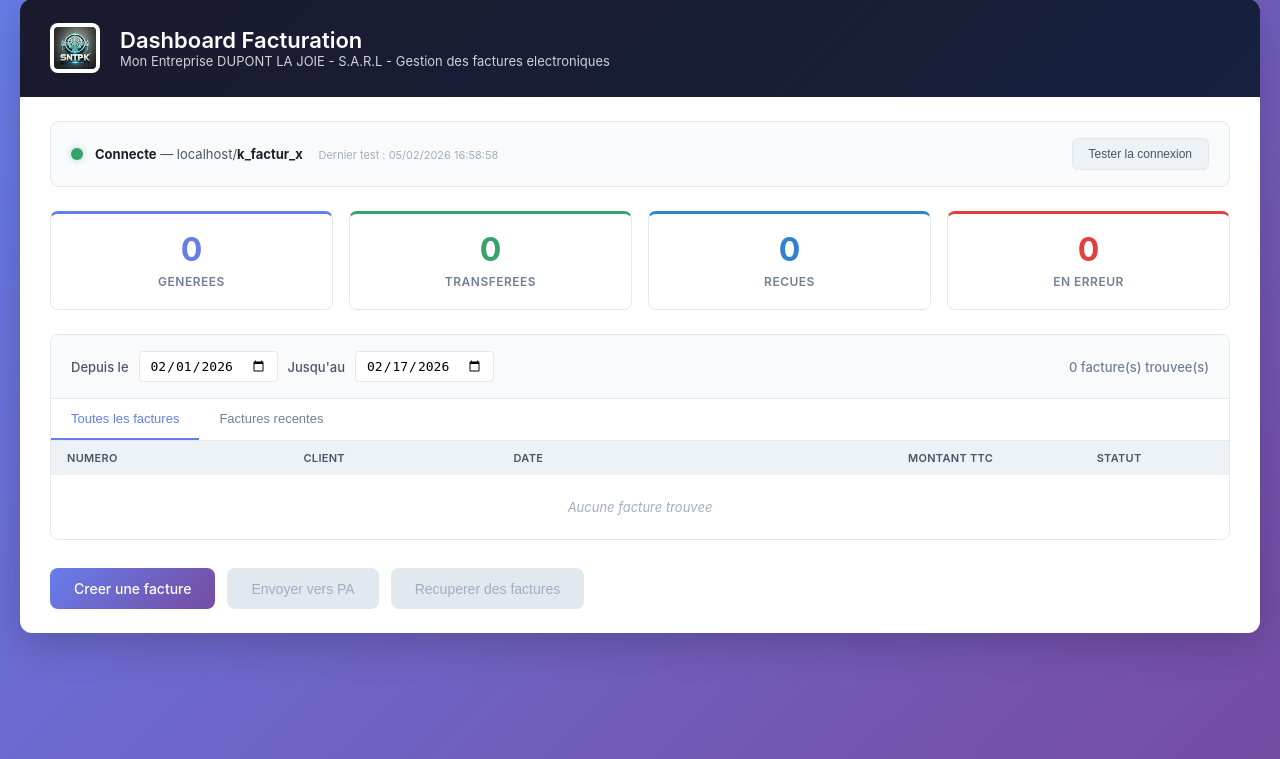
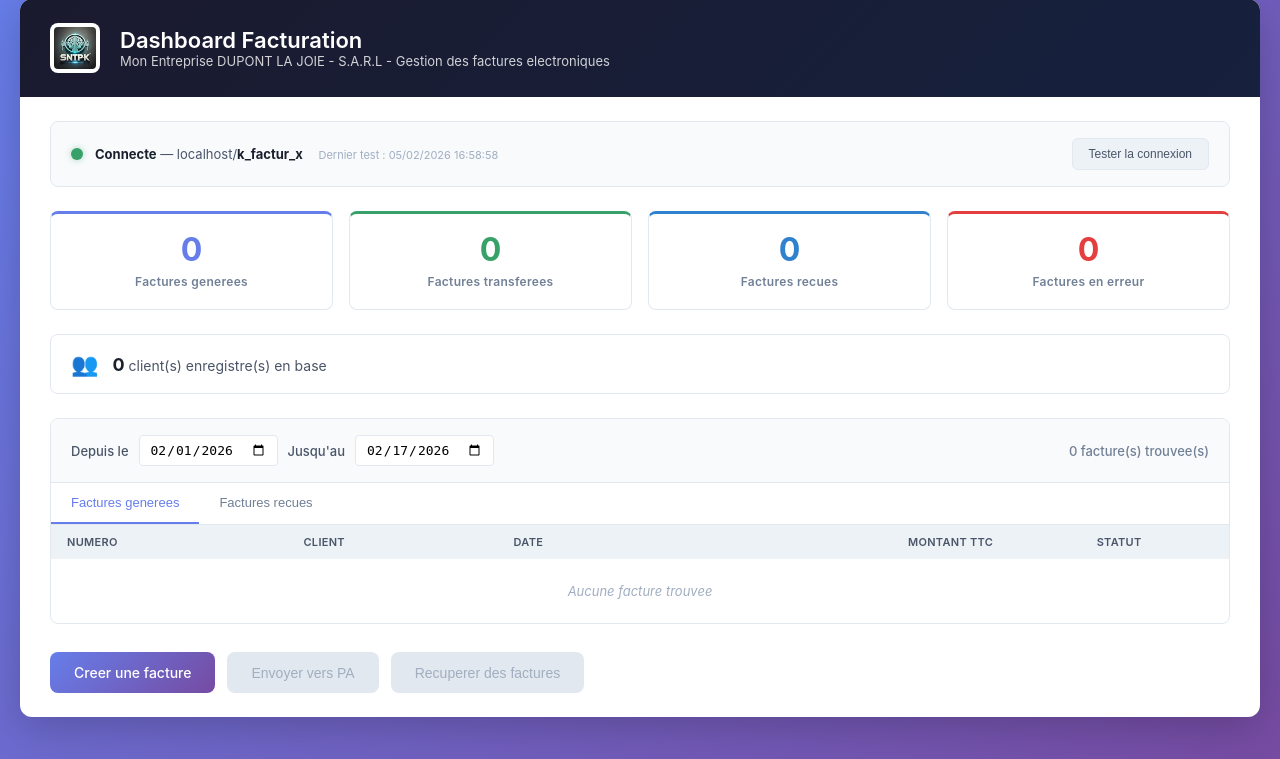
Before and after one commit to rdb16/generate_factux_py12, a Flask app: page /dashboard in a window 1280 px wide. Shown: the part 41-800 px from the top of the page. Run offline with Flask 3, Linux system fonts and the light colour scheme; data that the repository does not hold is empty; parts of the project's set-up code (start-up, migrations or seed data) failed here and were passed over; some libraries are stand-ins or nearby versions.

Commit message:
feat(dashboard): ameliorer les libelles KPI et ajouter onglet factures recues
- Remplacer les labels KPI uppercase par des libelles clairs (Factures generees, transferees, recues, en erreur)
- Ajouter un conteneur affichant le nombre de clients enregistres en base
- Remplacer l'onglet "Factures recentes" par "Factures recues" (incoming_invoices)
- Renommer "Toutes les factures" en "Factures generees"
- Adapter l'en-tete du tableau selon l'onglet (Client/Statut vs Fournisseur)

Co-Authored-By: Claude Opus 4.6 <noreply@anthropic.com>

```diff
--- a/app.py
+++ b/app.py
@@ -691,20 +691,21 @@ def dashboard_invoices():
     if CONFIG.get('is_db_pg') is not True:
         return jsonify({'error': 'Base de données non activée'}), 404
 
-    tab = request.args.get('tab', 'all')
+    tab = request.args.get('tab', 'sent')
+    date_from = request.args.get('date_from', '')
+    date_to = request.args.get('date_to', '')
 
     try:
         with db_cursor() as (_conn, cursor):
-            if tab == 'recent':
+            if tab == 'received':
                 cursor.execute(
-                    """SELECT invoice_num, company_name, invoice_date, total_ttc, status
-                       FROM sent_invoices
-                       ORDER BY created_at DESC
-                       LIMIT 10"""
+                    """SELECT invoice_num, company_name, invoice_date, total_ttc
+                       FROM incoming_invoices
+                       WHERE invoice_date >= %s AND invoice_date <= %s
+                       ORDER BY invoice_date DESC, received_at DESC""",
+                    (date_from, date_to),
                 )
             else:
-                date_from = request.args.get('date_from', '')
-                date_to = request.args.get('date_to', '')
                 cursor.execute(
                     """SELECT invoice_num, company_name, invoice_date, total_ttc, status
                        FROM sent_invoices
--- a/resources/templates/dashboard.html
+++ b/resources/templates/dashboard.html
@@ -100,8 +100,7 @@
                 font-size: 12px;
                 font-weight: 600;
                 color: #718096;
-                text-transform: uppercase;
-                letter-spacing: 0.5px;
+                letter-spacing: 0.3px;
                 margin-top: 8px;
             }
             .kpi-card.generated { border-top: 3px solid #667eea; }
@@ -112,6 +111,31 @@
             .kpi-card.received .kpi-value { color: #3182ce; }
             .kpi-card.error { border-top: 3px solid #e53e3e; }
             .kpi-card.error .kpi-value { color: #e53e3e; }
+
+            /* Clients card */
+            .clients-card {
+                background: white;
+                border: 1px solid #e2e8f0;
+                border-radius: 8px;
+                padding: 16px 20px;
+                margin-bottom: 24px;
+                display: flex;
+                align-items: center;
+                gap: 14px;
+            }
+            .clients-card .clients-icon {
+                font-size: 22px;
+                color: #667eea;
+            }
+            .clients-card .clients-info {
+                font-size: 14px;
+                color: #4a5568;
+            }
+            .clients-card .clients-count {
+                font-weight: 700;
+                font-size: 18px;
+                color: #1a202c;
+            }
 
             /* Queries section */
             .queries-section {
@@ -327,19 +351,28 @@
                 <div class="kpi-grid">
                     <div class="kpi-card generated">
                         <div class="kpi-value" id="kpiGenerated">-</div>
-                        <div class="kpi-label">Generees</div>
+                        <div class="kpi-label">Factures generees</div>
                     </div>
                     <div class="kpi-card transferred">
                         <div class="kpi-value" id="kpiTransferred">-</div>
-                        <div class="kpi-label">Transferees</div>
+                        <div class="kpi-label">Factures transferees</div>
                     </div>
                     <div class="kpi-card received">
                         <div class="kpi-value" id="kpiReceived">-</div>
-                        <div class="kpi-label">Recues</div>
+                        <div class="kpi-label">Factures recues</div>
                     </div>
                     <div class="kpi-card error">
                         <div class="kpi-value" id="kpiError">-</div>
-                        <div class="kpi-label">En erreur</div>
+                        <div class="kpi-label">Factures en erreur</div>
+                    </div>
+                </div>
+
+                <!-- Clients count -->
+                <div class="clients-card">
+                    <span class="clients-icon">&#128101;</span>
+                    <div class="clients-info">
+                        <span class="clients-count" id="clientsCount">-</span>
+                        client(s) enregistre(s) en base
                     </div>
                 </div>
 
@@ -355,8 +388,8 @@
                         <div class="invoice-count" id="invoiceCount"></div>
                     </div>
                     <div class="tabs">
-                        <button class="tab active" data-tab="all" onclick="switchTab('all')">Toutes les factures</button>
-                        <button class="tab" data-tab="recent" onclick="switchTab('recent')">Factures recentes</button>
+                        <button class="tab active" data-tab="sent" onclick="switchTab('sent')">Factures generees</button>
+                        <button class="tab" data-tab="received" onclick="switchTab('received')">Factures recues</button>
                     </div>
                     <table class="invoice-table">
                         <thead>
@@ -391,7 +424,7 @@
 
 {% block scripts %}
         <script>
-            let currentTab = 'all';
+            let currentTab = 'sent';
 
             function escapeHtml(str) {
                 if (str === null || str === undefined) return '';
@@ -453,18 +486,39 @@
                 }
             }
 
+            async function loadClientsCount() {
+                try {
+                    const resp = await fetch('/api/clients/count');
+                    const data = await resp.json();
+                    document.getElementById('clientsCount').textContent = data.count;
+                } catch (err) {
+                    console.error('Erreur chargement clients:', err);
+                }
+            }
+
             async function loadInvoices() {
                 const tbody = document.getElementById('invoiceTableBody');
+                const thead = document.querySelector('.invoice-table thead tr');
                 const countEl = document.getElementById('invoiceCount');
-                tbody.innerHTML = '<tr class="empty-row"><td colspan="5">Chargement...</td></tr>';
+                const colSpan = currentTab === 'sent' ? 5 : 4;
+                tbody.innerHTML = '<tr class="empty-row"><td colspan="' + colSpan + '">Chargement...</td></tr>';
 
                 const dateFrom = document.getElementById('dateFrom').value;
                 const dateTo = document.getElementById('dateTo').value;
 
                 let url = '/api/dashboard/invoices?tab=' + encodeURIComponent(currentTab);
-                if (currentTab === 'all') {
                 if (dateFrom) url += '&date_from=' + encodeURIComponent(dateFrom);
                 if (dateTo) url += '&date_to=' + encodeURIComponent(dateTo);
+
+                // Adapter l'en-tete du tableau selon l'onglet
+                if (currentTab === 'sent') {
+                    thead.innerHTML =
+                        '<th>Numero</th><th>Client</th><th>Date</th>' +
+                        '<th class="col-amount">Montant TTC</th><th>Statut</th>';
+                } else {
+                    thead.innerHTML =
+                        '<th>Numero</th><th>Fournisseur</th><th>Date</th>' +
+                        '<th class="col-amount">Montant TTC</th>';
                 }
 
                 try {
@@ -475,17 +529,18 @@
                     countEl.textContent = invoices.length + ' facture(s) trouvee(s)';
 
                     if (invoices.length === 0) {
-                        tbody.innerHTML = '<tr class="empty-row"><td colspan="5">Aucune facture trouvee</td></tr>';
+                        tbody.innerHTML = '<tr class="empty-row"><td colspan="' + colSpan + '">Aucune facture trouvee</td></tr>';
                         return;
                     }
 
                     let html = '';
                     invoices.forEach(function(inv) {
-                        const statusClass = inv.status === 'KO' ? 'badge-ko' : 'badge-ok';
-                        const statusLabel = inv.status === 'KO' ? 'KO' : 'OK';
                         const amount = inv.total_ttc !== null && inv.total_ttc !== undefined
                             ? parseFloat(inv.total_ttc).toFixed(2) + ' EUR'
                             : '-';
+                        if (currentTab === 'sent') {
+                            const statusClass = inv.status === 'KO' ? 'badge-ko' : 'badge-ok';
+                            const statusLabel = inv.status === 'KO' ? 'KO' : 'OK';
                             html += '<tr>' +
                                 '<td>' + escapeHtml(inv.invoice_num) + '</td>' +
                                 '<td>' + escapeHtml(inv.company_name) + '</td>' +
@@ -493,11 +548,19 @@
                                 '<td class="col-amount">' + escapeHtml(amount) + '</td>' +
                                 '<td><span class="badge ' + statusClass + '">' + statusLabel + '</span></td>' +
                                 '</tr>';
+                        } else {
+                            html += '<tr>' +
+                                '<td>' + escapeHtml(inv.invoice_num) + '</td>' +
+                                '<td>' + escapeHtml(inv.company_name) + '</td>' +
+                                '<td>' + escapeHtml(inv.invoice_date) + '</td>' +
+                                '<td class="col-amount">' + escapeHtml(amount) + '</td>' +
+                                '</tr>';
+                        }
                     });
                     tbody.innerHTML = html;
                 } catch (err) {
                     console.error('Erreur chargement factures:', err);
-                    tbody.innerHTML = '<tr class="empty-row"><td colspan="5">Erreur de chargement</td></tr>';
+                    tbody.innerHTML = '<tr class="empty-row"><td colspan="' + colSpan + '">Erreur de chargement</td></tr>';
                     countEl.textContent = '';
                 }
             }
@@ -514,6 +577,7 @@
             initDates();
             testConnection();
             loadStats();
+            loadClientsCount();
             loadInvoices();
         </script>
 {% endblock %}
```
Lines whose indentation alone changed are shown as unchanged.
